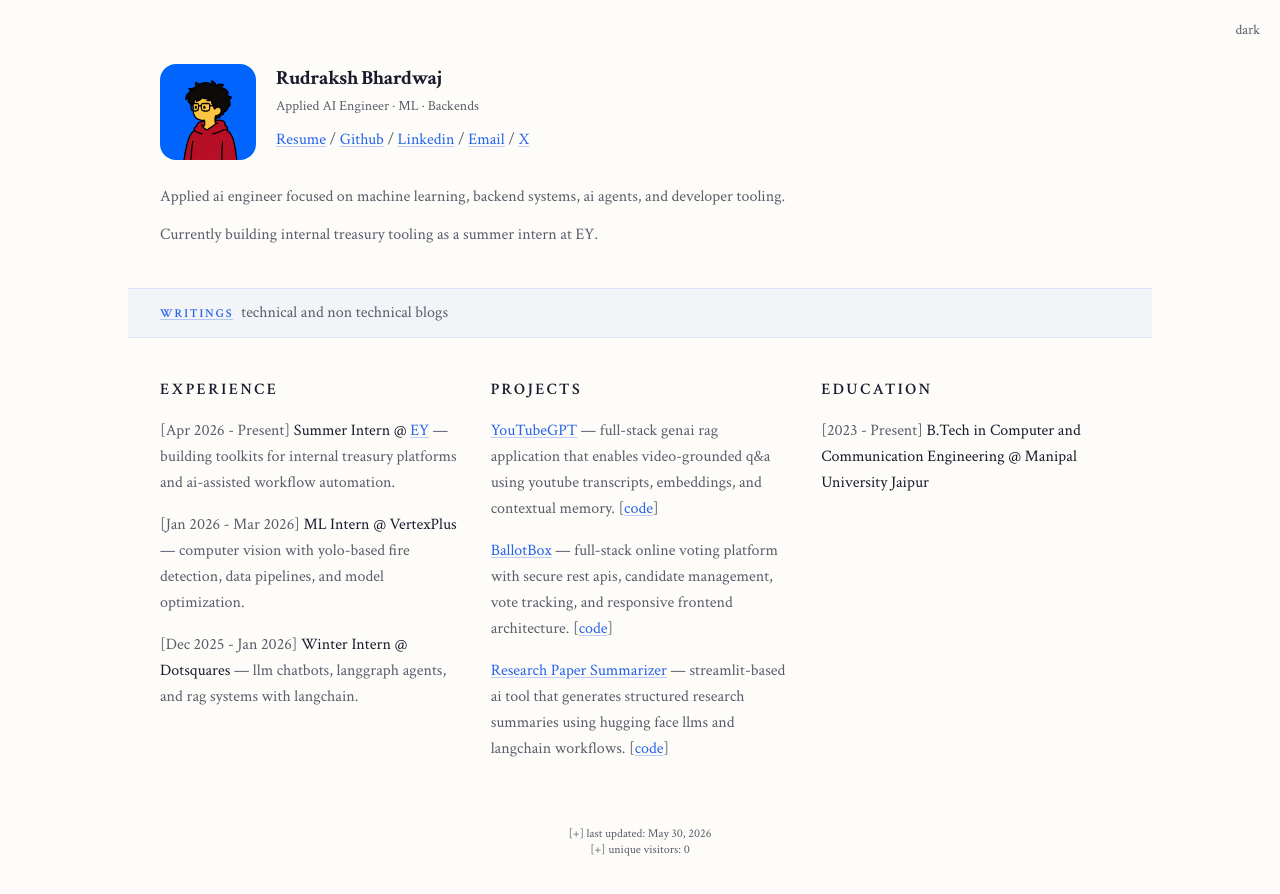
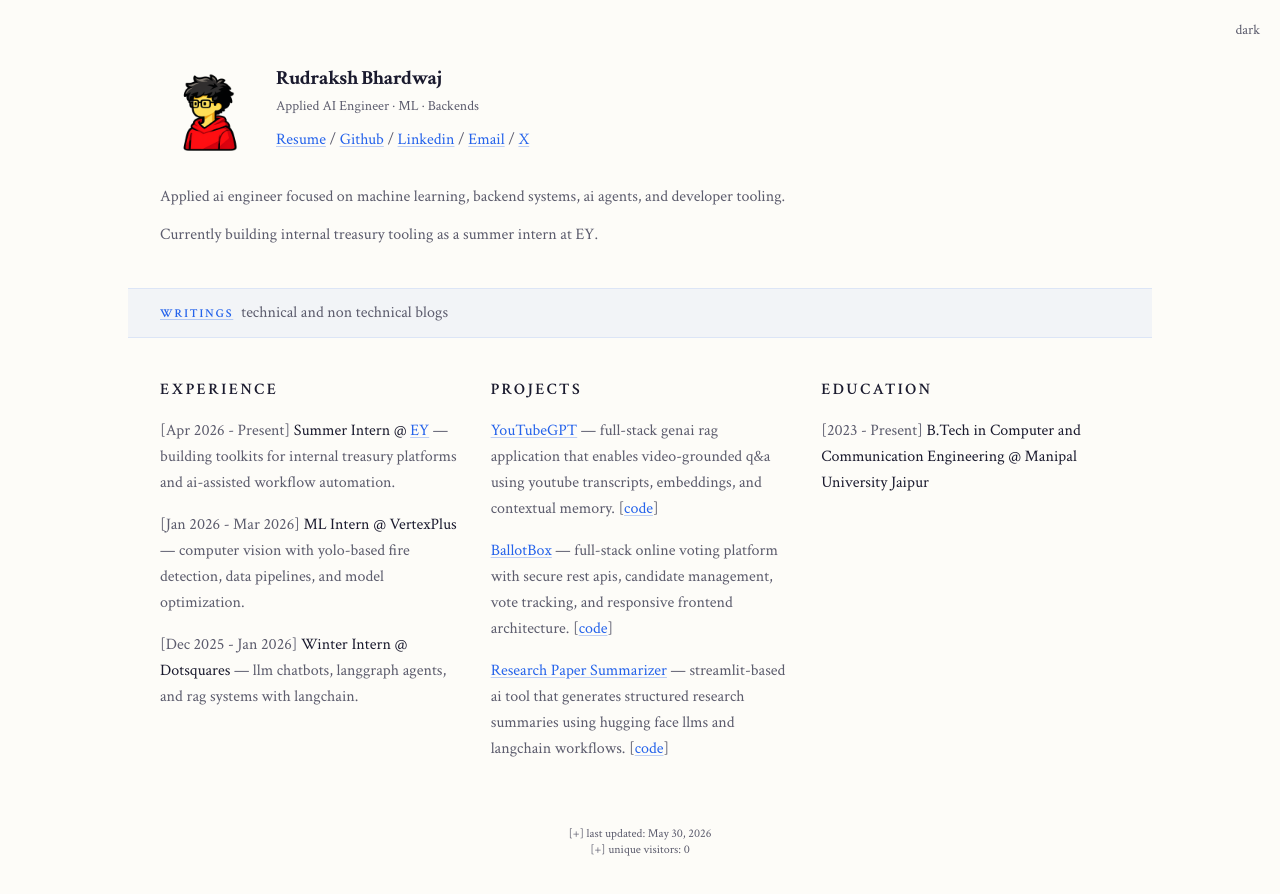
Before and after one commit to Rudrakshbhardwaj01/Updated-Portfolio, a Next.js app: page / in a window 1280 px wide. Shown: the top 894 px of the page. Built offline with nearby package versions, Linux system fonts and the light colour scheme; no server answers.

Commit message:
Change avatar

```diff
--- a/src/components/Hero.tsx
+++ b/src/components/Hero.tsx
@@ -20,7 +20,7 @@ export function Hero() {
           </div>
         ) : (
           <Image
-            src="/assets/ProfileAvatar.jpeg"
+            src="/assets/Avatar_2.png"
             alt="Rudraksh Bhardwaj"
             width={96}
             height={96}
```
Also changed, not shown: public/assets/Avatar_2.png (added).
